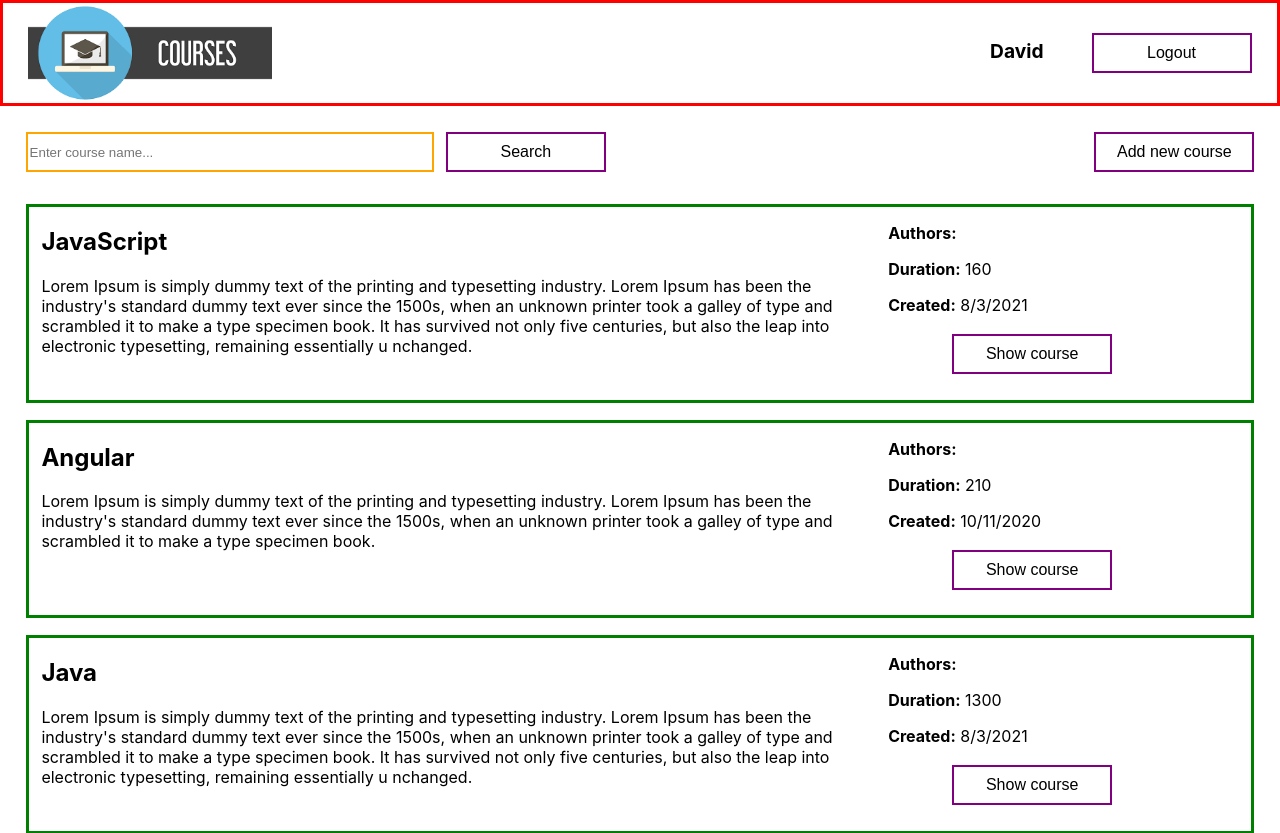
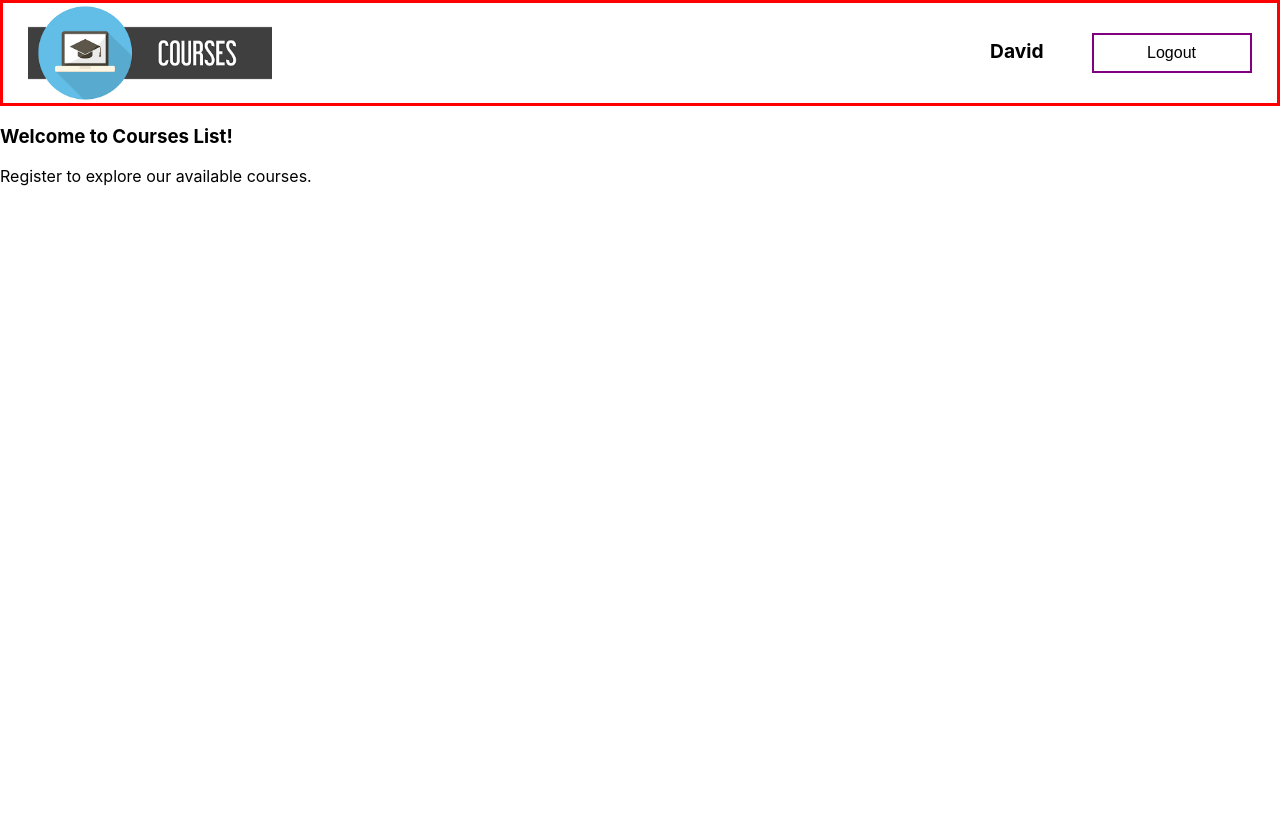
Before and after one commit to zaigr/react-cources-app, a React (Create React App) app: page / in a window 1280 px wide. Shown: the top 833 px of the page. After the commit the page ends 800 px from the top, so only its background shows below. Built offline with nearby package versions, Linux system fonts and the light colour scheme.

Commit message:
Add routing

```diff
--- a/package.json
+++ b/package.json
@@ -8,6 +8,7 @@
     "@testing-library/user-event": "^13.5.0",
     "react": "^17.0.2",
     "react-dom": "^17.0.2",
+    "react-router-dom": "^6.2.1",
     "react-scripts": "5.0.0",
     "web-vitals": "^2.1.2"
   },
@@ -18,7 +19,6 @@
     "eject": "react-scripts eject",
     "eslint": "eslint --ext .js --ext .jsx src",
     "eslint:fix": "eslint --fix --ext .js --ext .jsx src"
-
   },
   "eslintConfig": {
     "extends": [
--- a/src/components/App.jsx
+++ b/src/components/App.jsx
@@ -1,21 +1,40 @@
-import { useState } from 'react';
-
-import Header from './Header/Header';
+import PublicPage from './PublicPage/PublicPage';
 import Courses from './Courses/Courses';
 import CreateCourse from './CreateCourse/CreateCourse';
+import Login from './Login/Login';
+import { ProvideAuth, useAuth } from '../hooks/use-auth';
+
+import { Routes, Route, Navigate } from 'react-router-dom';
+
+function RequireAuth({ children }) {
+  const auth = useAuth();
+
+  if (!auth.user) {
+    return <Navigate to='/login' />;
+  }
+
+  return children;
+}
 
 function App() {
-  const [isCreateCourse, setCreateCourse] = useState(false);
-
   return (
-    <div className='container'>
-      <Header />
-      {isCreateCourse ? (
-        <CreateCourse />
-      ) : (
-        <Courses onAddNewCourse={() => setCreateCourse(true)} />
-      )}
-    </div>
+    <ProvideAuth>
+      <Routes>
+        <Route path='/' element={PublicPage}>
+          <Route
+            path='/courses'
+            element={
+              <RequireAuth>
+                <Courses />
+              </RequireAuth>
+            }
+          >
+            <Route path='add' element={CreateCourse} />
+          </Route>
+        </Route>
+        <Route path='/login' element={Login} />
+      </Routes>
+    </ProvideAuth>
   );
 }
 
--- a/src/components/Courses/Courses.jsx
+++ b/src/components/Courses/Courses.jsx
@@ -1,5 +1,6 @@
 import { useMemo, useState } from 'react';
 
+import Header from '../Header/Header';
 import SearchBar from './components/SearchBar/SearchBar';
 import CourseCard from './components/CourseCard/CourseCard';
 import { Button } from '../common/Button/Button';
@@ -43,6 +44,8 @@ function Courses({ onAddNewCourse }) {
   }
 
   return (
+    <>
+      <Header />
       <div>
         <div className='Courses-actionbar'>
           <SearchBar
@@ -61,6 +64,7 @@ function Courses({ onAddNewCourse }) {
           ))}
         </article>
       </div>
+    </>
   );
 }
 
--- a/src/components/CreateCourse/CreateCourse.jsx
+++ b/src/components/CreateCourse/CreateCourse.jsx
@@ -1,3 +1,4 @@
+import Header from '../Header/Header';
 import { Input } from '../common/Input/Input';
 import { Button } from '../common/Button/Button';
 
@@ -5,10 +6,13 @@ import './create-course.css';
 
 function CreateCourse() {
   return (
-    <div className='CreateCourse'>
-      <Input label='Title' placeholder='Enter course name...' />
-      <Button text='Create course' />
-    </div>
+    <>
+      <Header />
+      <div className='CreateCourse'>
+        <Input label='Title' placeholder='Enter course name...' />
+        <Button text='Create course' />
+      </div>
+    </>
   );
 }
 
--- /dev/null
+++ b/src/components/Login/Login.jsx
@@ -0,0 +1,26 @@
+import { useAuth } from '../../hooks/use-auth';
+import { Button } from '../common/Button/Button';
+import { Input } from '../common/Input/Input';
+import Header from '../Header/Header';
+
+function Login() {
+  const auth = useAuth();
+
+  return (
+    <>
+      <Header />
+      <div className='Login'>
+        <Input label='Email' placeholder='Enter email' />
+        <Input label='Password' placeholder='Enter password' />
+        <Button
+          text='Login'
+          onClick={() => {
+            auth.signin();
+          }}
+        />
+      </div>
+    </>
+  );
+}
+
+export default Login;
--- /dev/null
+++ b/src/components/PublicPage/PublicPage.jsx
@@ -0,0 +1,15 @@
+import Header from '../Header/Header';
+
+function PublicPage() {
+  return (
+    <>
+      <Header />
+      <div>
+        <h3>Welcome to Courses List!</h3>
+        <p>Register to explore our available courses.</p>
+      </div>
+    </>
+  );
+}
+
+export default PublicPage();
--- /dev/null
+++ b/src/hooks/use-auth.js
@@ -0,0 +1,32 @@
+import { createContext, useContext, useState } from 'react';
+
+const authContext = createContext();
+
+export function ProvideAuth({ children }) {
+  const auth = useProvideAuth();
+  return <authContext.Provider value={auth}>{children}</authContext.Provider>;
+}
+
+export const useAuth = () => {
+  return useContext(authContext);
+};
+
+function useProvideAuth() {
+  const [user, setUser] = useState(null);
+
+  const signin = (email, password) => {
+    setUser({ email: email });
+
+    return user;
+  };
+
+  const signout = () => {
+    setUser(null);
+  };
+
+  return {
+    user,
+    signin,
+    signout,
+  };
+}
--- a/src/index.js
+++ b/src/index.js
@@ -1,11 +1,14 @@
 import React from 'react';
 import ReactDOM from 'react-dom';
+import { BrowserRouter } from 'react-router-dom';
 import './index.css';
 import App from './components/App';
 
 ReactDOM.render(
-  <React.StrictMode>
-    <App />
-  </React.StrictMode>,
+  <BrowserRouter>
+    <React.StrictMode>
+      <App />
+    </React.StrictMode>
+  </BrowserRouter>,
   document.getElementById('root')
 );
```
Also changed, not shown: src/components/Login/login.css (added), 1 other file (tests, documents, lock files or other folders). Lines whose indentation alone changed are shown as unchanged.
